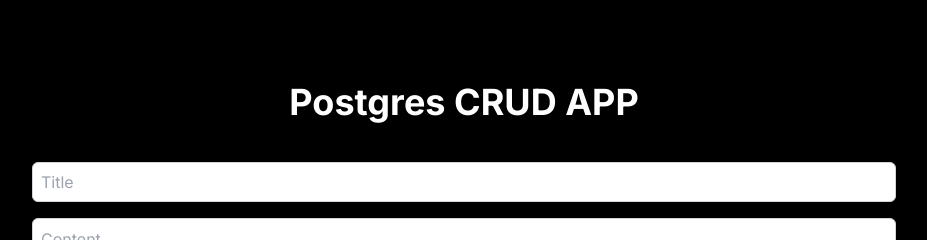
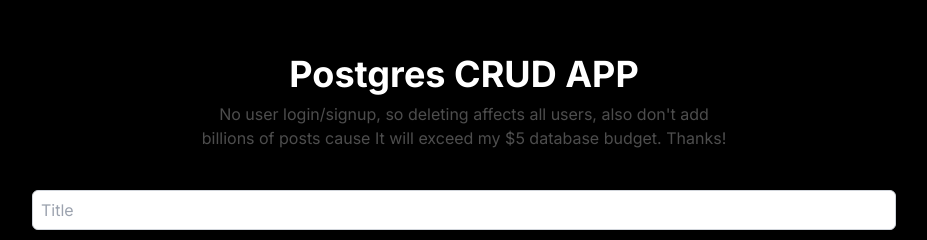
Before and after one commit to sameer-gits/postgres-next-with-prisma, a Next.js app: page / in a window 1280 px wide. Shown: the part 162-402 px from the top of the page, without its empty margins (176-1103 px from the left). Built offline with nearby package versions, Linux system fonts and the light colour scheme; no server answers; the database is empty.

Commit message:
completed

```diff
--- a/components/add-delete-post.tsx
+++ b/components/add-delete-post.tsx
@@ -25,9 +25,13 @@
   return (
     <>
       <div className="sticky w-full text-center top-0 bg-black shadow-2xl">
-        <h1 className="text-3xl font-bold py-10 md:text-4xl">
+        <h1 className="text-3xl font-bold pt-10 md:text-4xl">
           Postgres CRUD APP
         </h1>
+        <p className="text-white/30 pt-2 pb-10 text-center text-balance">
+          No user login/signup, so deleting affects all users, also don't add
+          billions of posts cause It will exceed my $5 database budget. Thanks!
+        </p>
         <form
           className="flex flex-col gap-4 text-black w-full shadow-2xl"
           ref={formRef}
```
